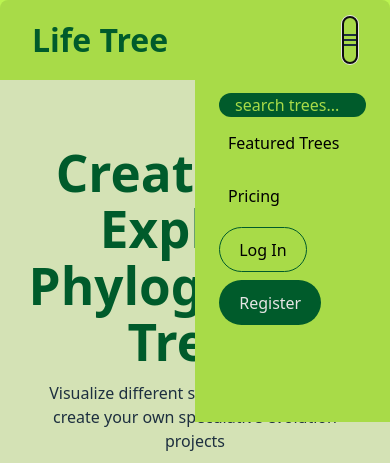
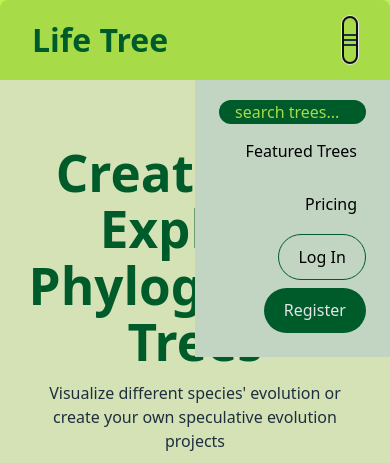
Before and after one commit to LUCHER4321/CPT-Frontend, a React (Vite) app: page / in a window 390 px wide. Both pictures are taken after a click on the button 350 px from the left and 40 px from the top of the page. Shown: the top 463 px of the page. Built offline with nearby package versions, Linux system fonts and the light colour scheme; no server answers.

Commit message:
Update BurgerMenu.tsx

```diff
--- a/src/components/BurgerMenu.tsx
+++ b/src/components/BurgerMenu.tsx
@@ -9,14 +9,14 @@ export const BurgerMenu = ({
     setOpen,
     open
 }: BurgerMenuProps) => {
-    const onClick = setOpen ? () => setOpen(!(open ?? false)) : () => {};
+    const onClick = () => setOpen?.(!(open ?? false));
     return (
         <>
             <div className="hidden sm:flex flex-row">
                 {children}
             </div>
             <button className={open ? "sm:hidden fixed top-0 bottom-0 left-0 right-0 bg-black/10! rounded-0!" : "hidden"} onClick={onClick}/>
-            <div className={open ? "sm:hidden fixed top-0 bottom-1/2 left-1/2 right-0 flex flex-col justify-center bg-lime-300 dark:bg-green-800 p-5 -z-1" : "hidden"}>
+            <div className={open ? "sm:hidden fixed top-20 left-1/2 right-0 flex flex-col justify-center text-end bg-[#D8EDD9] dark:bg-[#1B5E20] p-5 -z-1" : "hidden"}>
                 {children}
             </div>
             <button className="none flex sm:hidden h-full items-center bg-black/0! p-0!" onClick={onClick}>
```
